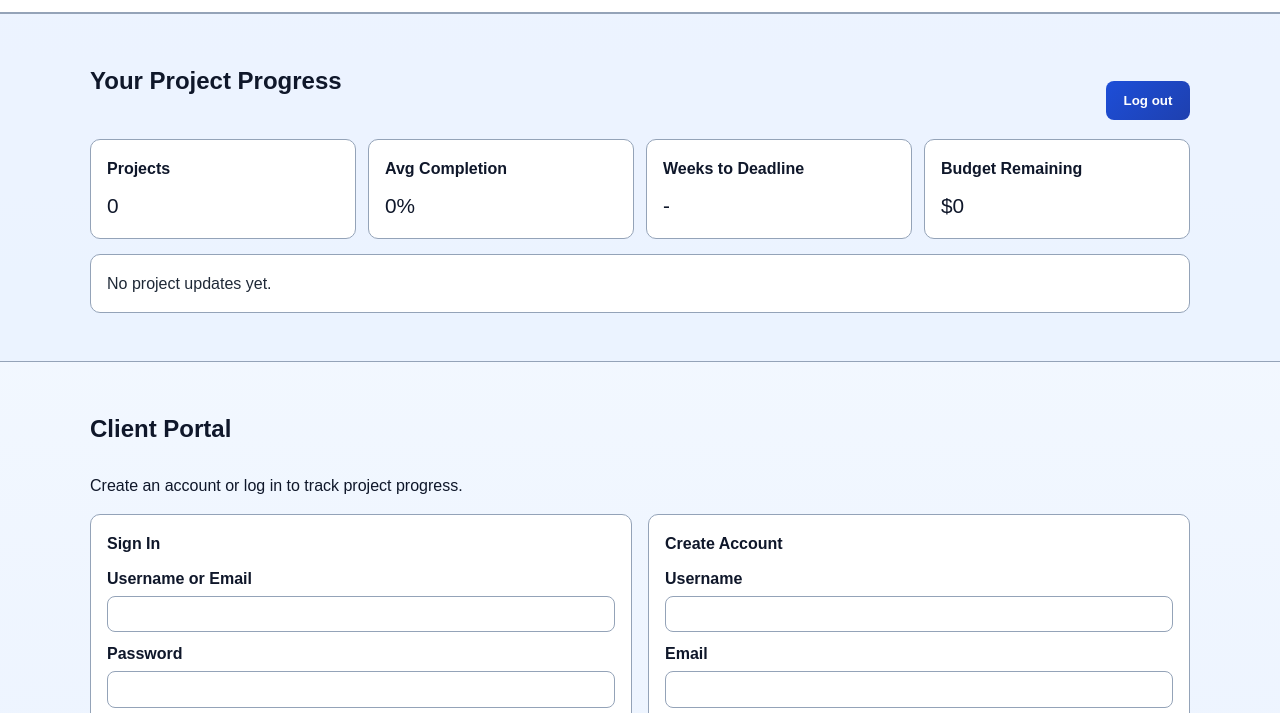
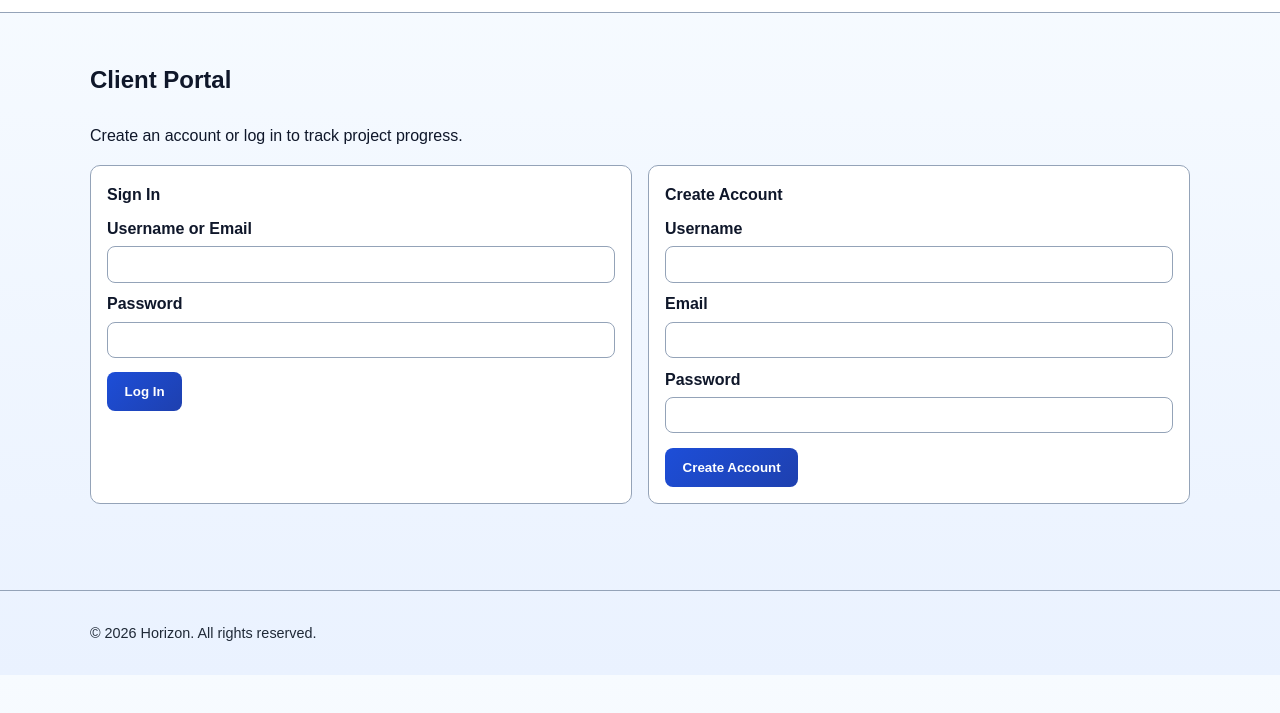
Before and after one commit to olihornby/Horizon-Web, a website: page account.html in a window 1280 px wide. Shown: the part 60-773 px from the top of the page. Drawn offline with Linux system fonts and the light colour scheme.

Commit message:
made it so only the login and sign up sections are visible when logged out on the accounts page

```diff
--- a/account.html
+++ b/account.html
@@ -237,14 +237,9 @@
       }
 
       function setLoggedInState(isLoggedIn) {
+        progressSection.hidden = !isLoggedIn;
         authSection.hidden = isLoggedIn;
         logoutButton.hidden = !isLoggedIn;
-
-        if (isLoggedIn) {
-          progressSection.parentElement.insertBefore(progressSection, authSection);
-        } else {
-          progressSection.parentElement.appendChild(authSection);
-        }
       }
 
       async function loadMeAndProjects() {
```
